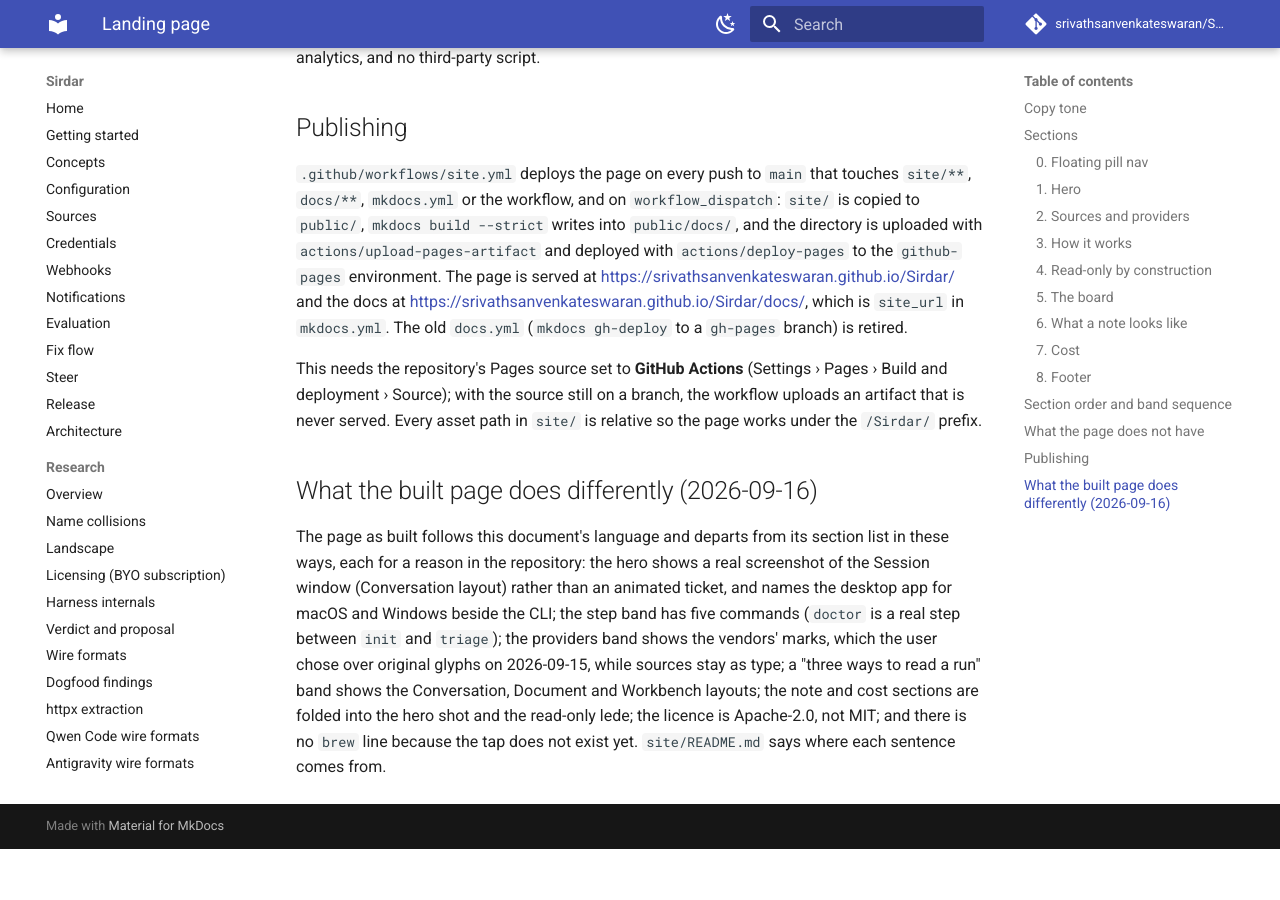
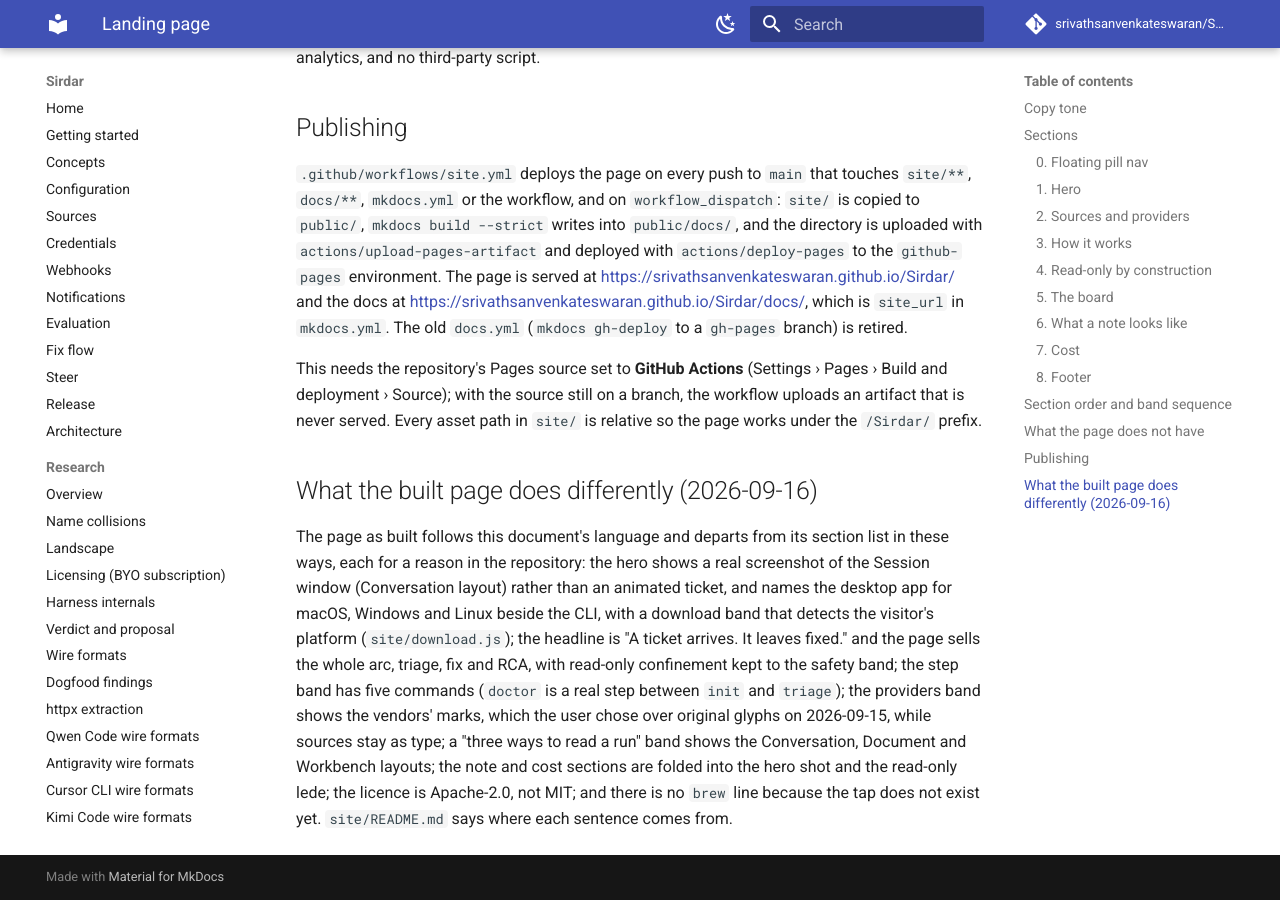
Before and after one commit to srivathsanvenkateswaran/Sirdar, an MkDocs documentation site: the page built from docs/design/02-landing-page.md, in a window 1280 px wide and 900 px high, scrolled down 5609 px. Built offline with MkDocs 1.6.1 and Material for MkDocs 9.7.7, drawn with Linux system fonts in a browser that asks for light colours; comment, search, counter and statistics services are not loaded; before the commit the page ends 6458 px from its top, so only the background shows below that.

Commit message:
site: the copy sells the whole harness, triage to fix to RCA
The headline is now "A ticket arrives. It leaves fixed." and the deck names
the three deliverables and the three desktop platforms. The deep band is
retitled around the one human gate; the fix row says it works on a branch
in a worktree and shows the diff. The session band says you work a run,
answering or steering from the composer and keeping or dropping hunks.
The safety band is "Confined where it must be.": read-only is how the
triage session is held and the worktree how the fix session is held,
guardrails rather than the headline, with "every note is a hypothesis for
you to check" moved here from the hero. Ring text, title and description
follow. docs/design/02-landing-page.md records the departure.

```diff
--- a/docs/design/02-landing-page.md
+++ b/docs/design/02-landing-page.md
@@ -241,7 +241,10 @@
 The page as built follows this document's language and departs from its section list in
 these ways, each for a reason in the repository: the hero shows a real screenshot of the
 Session window (Conversation layout) rather than an animated ticket, and names the desktop
-app for macOS and Windows beside the CLI; the step band has five commands (`doctor` is a
+app for macOS, Windows and Linux beside the CLI, with a download band that detects the
+visitor's platform (`site/download.js`); the headline is "A ticket arrives. It leaves fixed."
+and the page sells the whole arc, triage, fix and RCA, with read-only confinement kept to the
+safety band; the step band has five commands (`doctor` is a
 real step between `init` and `triage`); the providers band shows the vendors' marks, which
 the user chose over original glyphs on 2026-09-15, while sources stay as type; a "three
 ways to read a run" band shows the Conversation, Document and Workbench layouts; the note
```
Also changed, not shown: site/hero.js, site/index.html.
